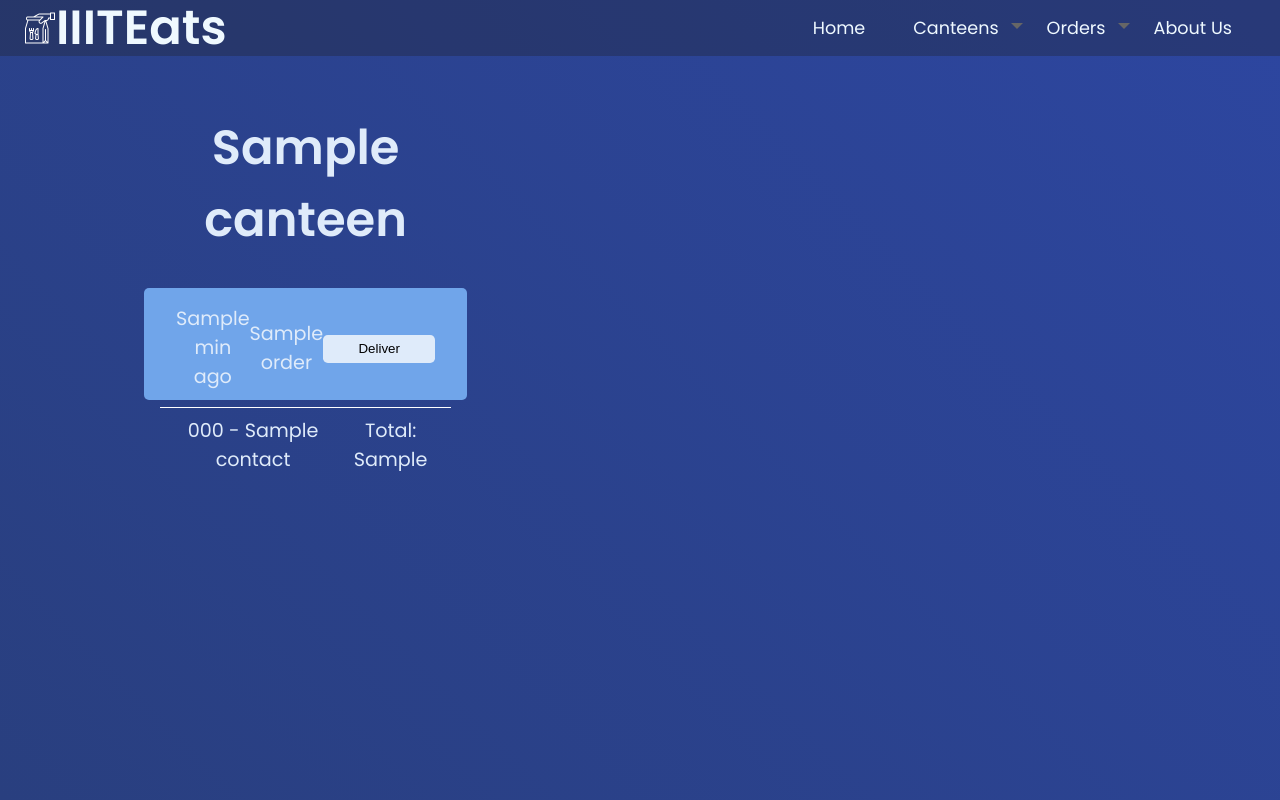
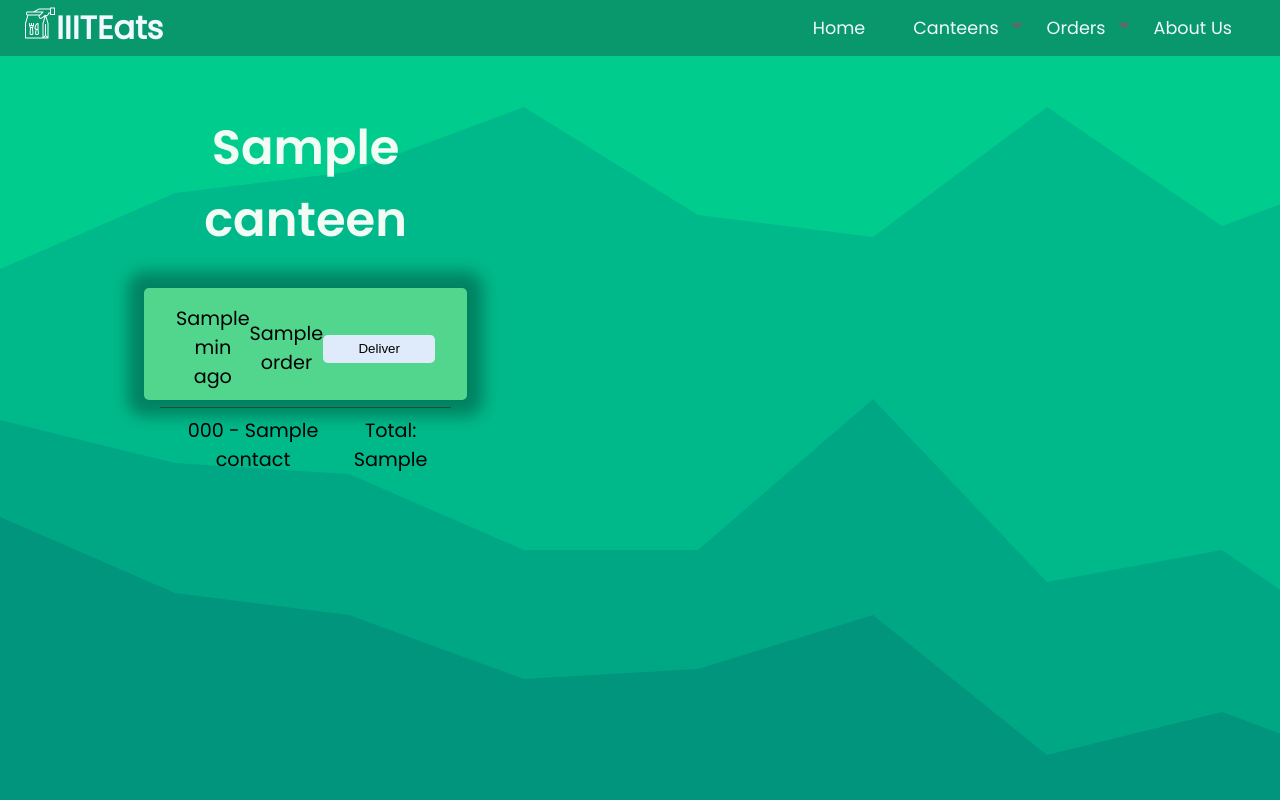
Before and after one commit to PraneethJain/IIITEats, a Flask app: template templates/accepted_orders.html in a window 1280 px wide. Run offline with Flask 3, Linux system fonts and the light colour scheme; the template is opened without the code that fills it: most values are stand-ins (such as "Sample title", 1, 10 or a date in 2020).

Commit message:
styled accepted page

```diff
--- a/db.json
+++ b/db.json
@@ -1 +1 @@
-{"orders": {}}
+{"orders": {"1": {"name": "Yes", "hostel": "bakul", "room-number": "1", "phone-number": "2", "travel-cost": "40", "food-cost": "175", "total-cost": "215", "canteen": "BBC", "time": "2023-05-07 14:44:38.628935", "status": "accepted", "orders": [["Hot Garlic Maggie", "5"]], "accepted-by": "1", "contact": "2", "code": 24943}}}
--- a/static/css/accepted_orders.css
+++ b/static/css/accepted_orders.css
@@ -5,25 +5,20 @@
   grid-template-columns: repeat(3, 1fr);
   padding: 7rem;
   text-align: center;
-  background-color: #293f7f;
-  background-image: linear-gradient(45deg, #293f7f 0%, #2d46a0 100%);
+  background: url(../images/bg_green.svg);
   color: #dfebfa;
 }
 
-h1 {
+.background h1 {
   font-size: 3rem;
   font-family: Poppins-SemiBold;
+  color: #f1fcf5;
 }
 
 .background > div {
   display: flex;
   flex-direction: column;
   align-items: center;
-}
-
-.bbc {
-  border-left: 1px solid white;
-  border-right: 1px solid white;
 }
 
 .orders {
@@ -43,7 +38,9 @@ h1 {
   transition: 0.5s;
   margin: 1rem;
   border-radius: 5px;
-  background-color: #70a5ea;
+  color: black;
+  background-color: #52d68d;
+  box-shadow: 0 0 1rem 1rem rgba(0, 0, 0, 0.3);
 }
 
 .card:hover {
@@ -90,7 +87,7 @@ h1 {
 
 .row3 {
   padding: 0.5rem;
-  border-top: 1px solid white;
+  border-top: 1px solid #175033;
   width: 100%;
   display: flex;
   justify-content: space-between;
```
Also changed, not shown: static/images/bg_green.svg (added).
